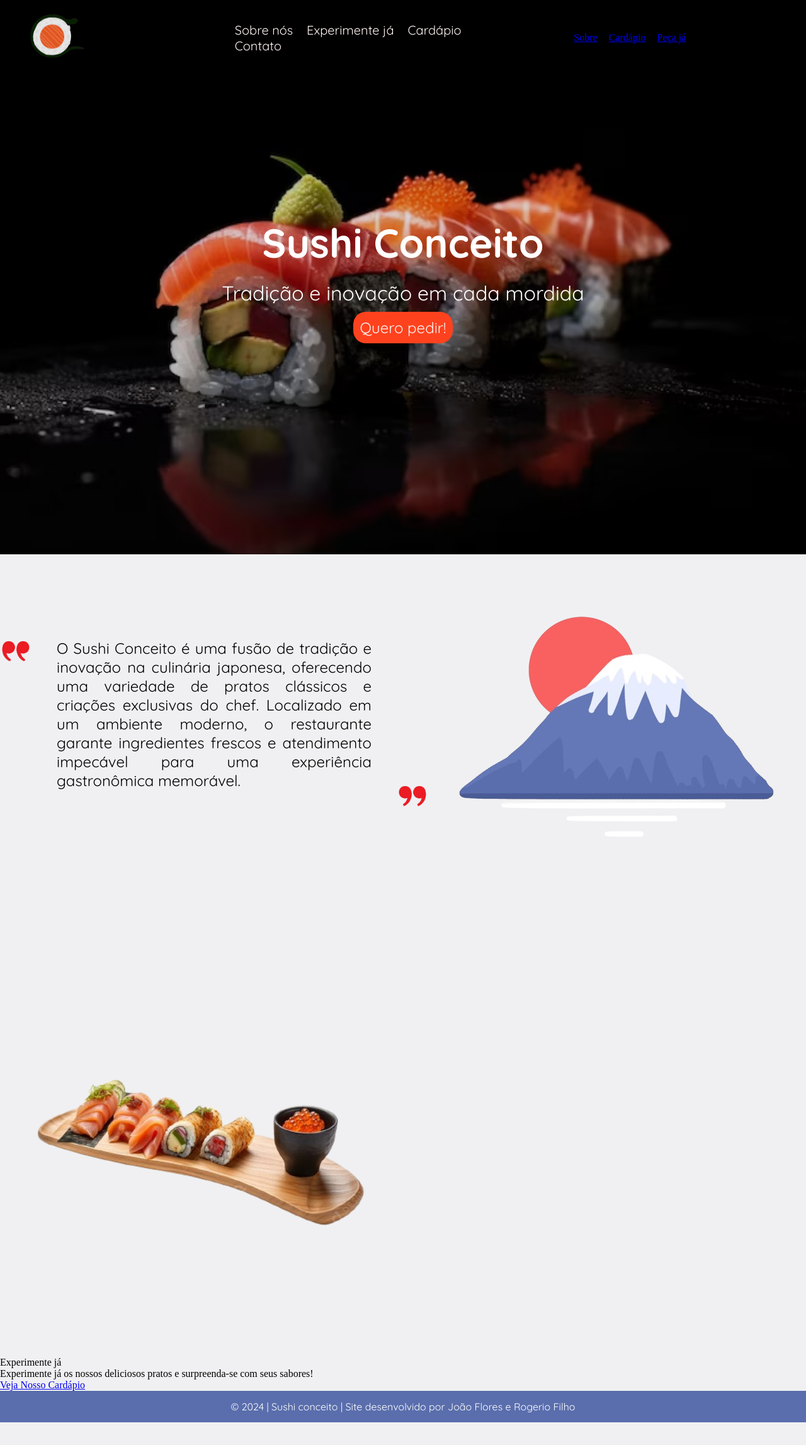
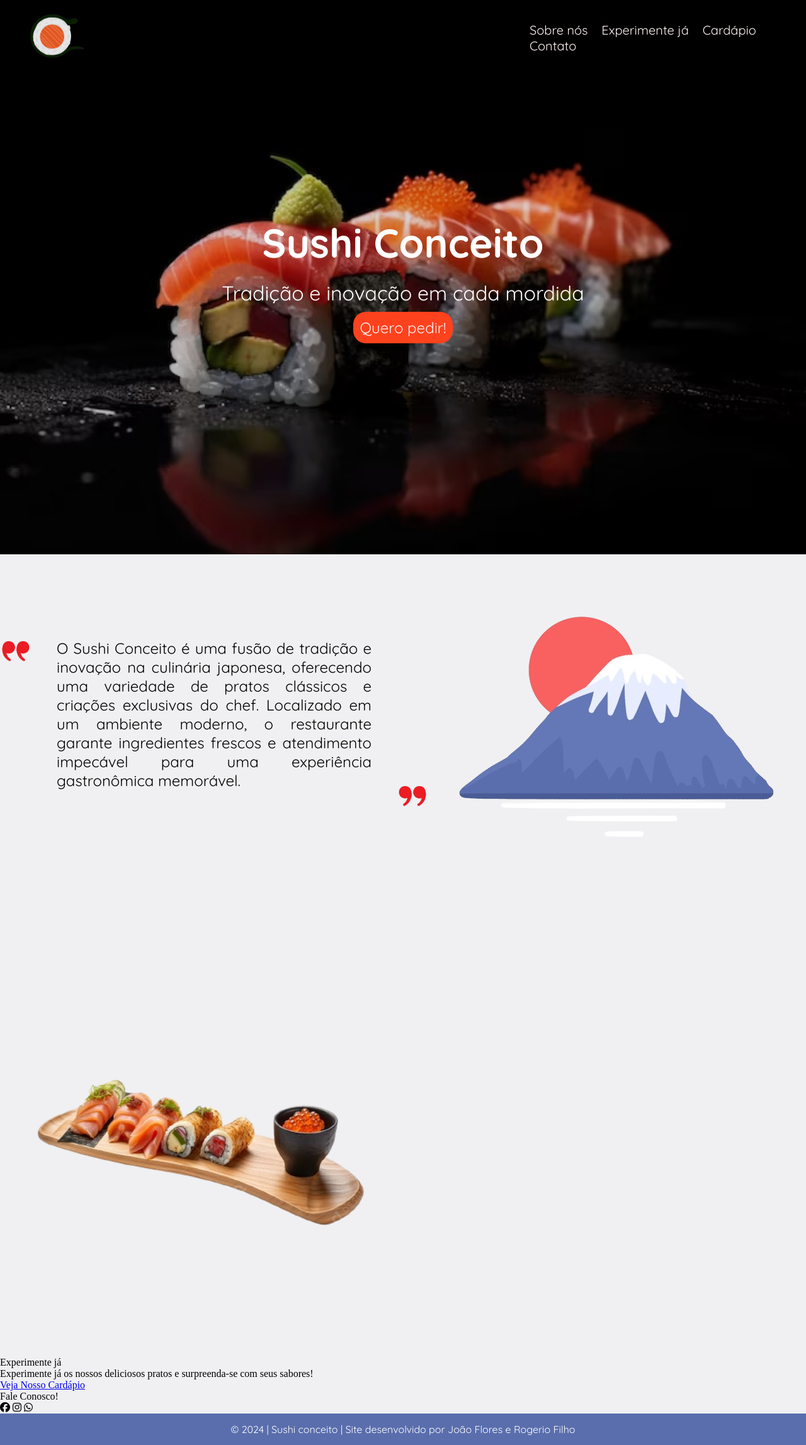
Before and after one commit to rogeriofilhoO/Restaurante-Conceitual, a website: page index.html in a window 1280 px wide. Shown: the whole page at 63% size. Before the commit the page ends 2258 px from the top, so only its background shows below. Drawn offline with Linux system fonts and the light colour scheme.

Commit message:
contacts ready

```diff
--- a/index.html
+++ b/index.html
@@ -7,26 +7,19 @@
     <title>Sushi Conceito</title>
     <link rel="stylesheet" href="assets/CSS/style.css" />
     <link rel="shortcut icon" href="assets/favicon/sushi-simbolo.png" type="image/x-icon">
+    <link rel="stylesheet" href="path/to/font-awesome/css/font-awesome.min.css">
 </head>
 
 <body>
     <header>
         <nav>
             <a href="#princ"> <img src="assets/img/sushi-simbolo.png" id="sushi-logo" /> </a>
-
-<<<<<<< Updated upstream
             <div id="nav-links">
                 <a href="#sobre">Sobre nós</a>
                 <a href="#rodizio">Experimente já</a>
                 <a href="cardapio.html">Cardápio</a>
                 <a href="#contato">Contato</a>
             </div>
-=======
-            <a href="#sobre">Sobre</a>
-            <a href="cardapio.html">Cardápio</a>
-            <a href="pedido.html">Peça já</a>
-
->>>>>>> Stashed changes
         </nav>
     </header>
 
@@ -71,7 +64,14 @@
         </div>
 
         <div class="container4" id="contato">
-
+            <div class="div4">
+                <p>Fale Conosco!</p>
+                <div class="div4-1">
+                    <i class="fa fa-facebook-official" aria-hidden="true"></i>
+                    <i class="fa fa-instagram" aria-hidden="true"></i>
+                    <i class="fa fa-whatsapp" aria-hidden="true"></i>
+                </div>
+            </div>
         </div>
 
     </main>
```
